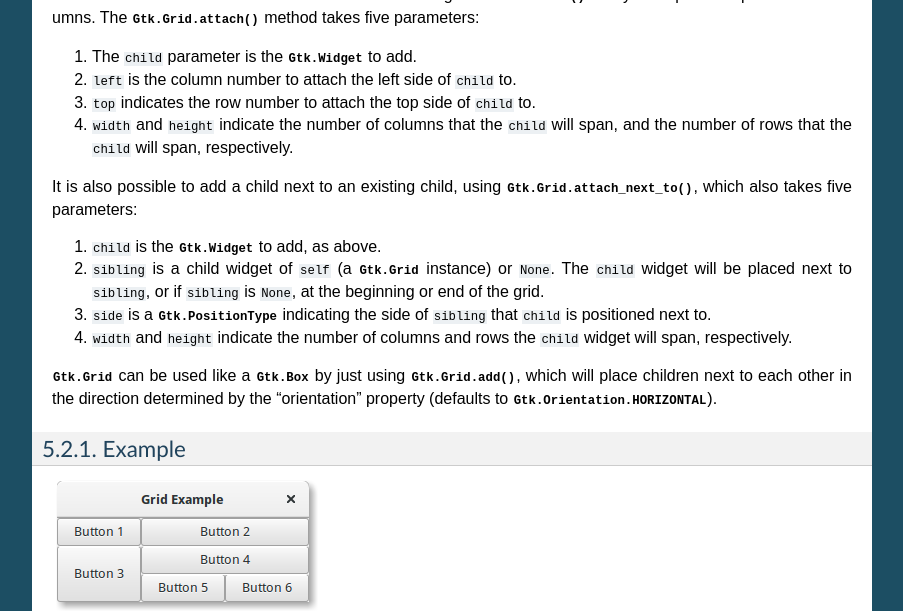
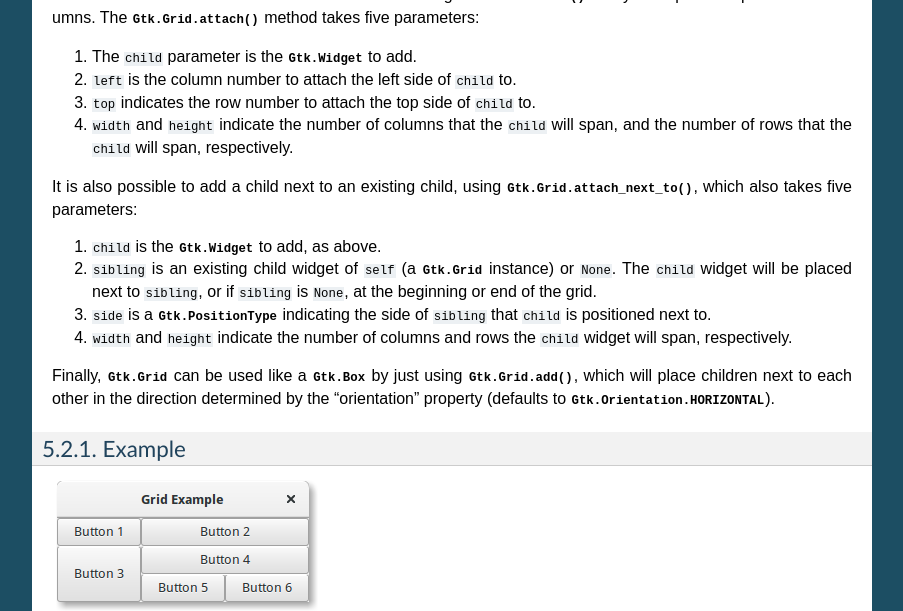
Before and after one commit to sebp/PyGObject-Tutorial, a Sphinx documentation site: the page built from source/layout.txt, in a window 1280 px wide and 900 px high, scrolled down 1308 px, cut to the strip 0-611 px from the top of the window. Shown: the whole strip, without its empty margins (198-1101 px from the left). Built offline with Sphinx 7.4.7, drawn with Linux system fonts in a browser that asks for light colours.

Commit message:
Emphasize that sibling is an existing child widget

```diff
--- a/source/layout.txt
+++ b/source/layout.txt
@@ -80,7 +80,7 @@ It is also possible to add a child next to an existing child, using
 :meth:`Gtk.Grid.attach_next_to`, which also takes five parameters:
 
 1. ``child`` is the :class:`Gtk.Widget` to add, as above.
-2. ``sibling`` is a child widget of ``self`` (a :class:`Gtk.Grid` instance)
+2. ``sibling`` is an existing child widget of ``self`` (a :class:`Gtk.Grid` instance)
    or ``None``. The ``child`` widget will be placed next to ``sibling``, or
    if ``sibling`` is ``None``, at the beginning or end of the grid.
 3. ``side`` is a :class:`Gtk.PositionType` indicating the side of
@@ -88,7 +88,7 @@ It is also possible to add a child next to an existing child, using
 4. ``width`` and ``height`` indicate the number of columns and rows
    the ``child`` widget will span, respectively.
 
-:class:`Gtk.Grid` can be used like a :class:`Gtk.Box` by just using
+Finally, :class:`Gtk.Grid` can be used like a :class:`Gtk.Box` by just using
 :meth:`Gtk.Grid.add`, which will place children next to each other in the
 direction determined by the "orientation" property (defaults to
 :attr:`Gtk.Orientation.HORIZONTAL`).
```
